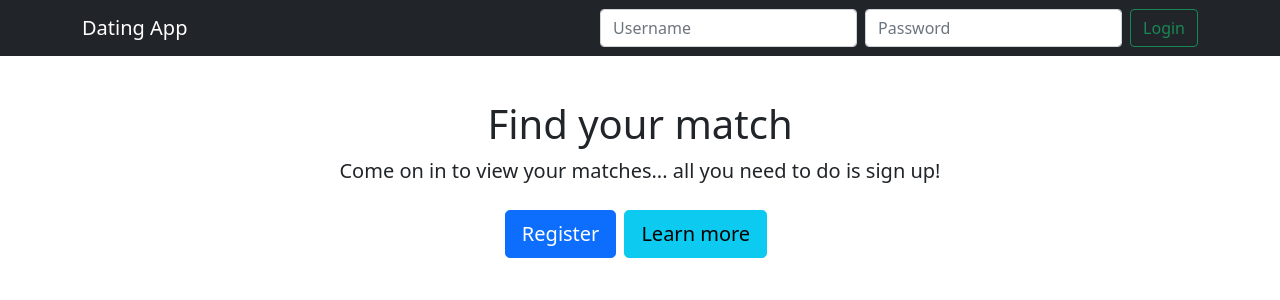
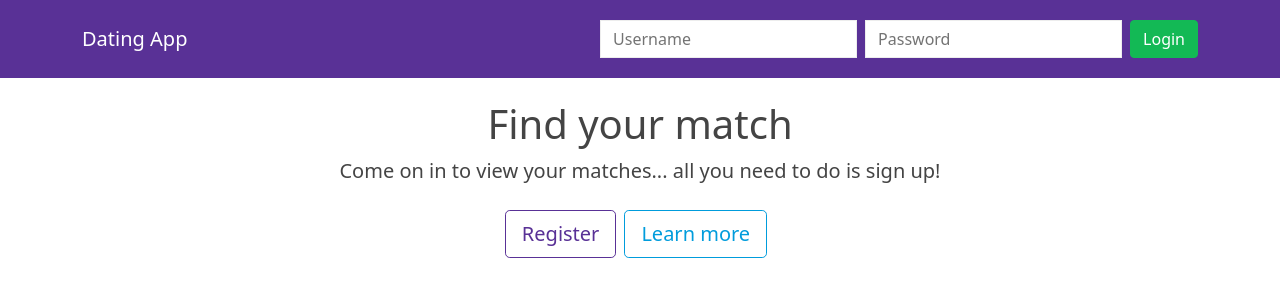
Before and after one commit to youngsunsong1/DatingApp, an Angular app in the folder client/: page / in a window 1280 px wide. Shown: the top 300 px of the page. Built offline with nearby package versions, Linux system fonts and the light colour scheme.

Commit message:
feat(client): bootstrap theme update

```diff
--- a/client/angular.json
+++ b/client/angular.json
@@ -29,6 +29,7 @@
             "styles": [
               "./node_modules/ngx-bootstrap/datepicker/bs-datepicker.css",
               "./node_modules/bootstrap/dist/css/bootstrap.min.css",
+              "node_modules/bootswatch/dist/pulse/bootstrap.css",
               "./node_modules/font-awesome/css/font-awesome.css",
               "./node_modules/ngx-toastr/toastr.css",
               "src/styles.css"
--- a/client/package.json
+++ b/client/package.json
@@ -19,6 +19,7 @@
     "@angular/platform-browser-dynamic": "~13.3.0",
     "@angular/router": "~13.3.0",
     "bootstrap": "^5.1.3",
+    "bootswatch": "^5.1.3",
     "font-awesome": "^4.7.0",
     "ngx-bootstrap": "^8.0.0",
     "ngx-toastr": "^14.2.4",
--- a/client/src/app/home/home.component.html
+++ b/client/src/app/home/home.component.html
@@ -3,8 +3,8 @@
     <h1>Find your match</h1>
     <p class="lead">Come on in to view your matches... all you need to do is sign up!</p>
     <div class="text-center">
-      <button (click)="registerToggle()" class="btn btn-primary btn-lg">Register</button>
-      <button class="btn btn-info btn-lg m-2">Learn more</button>
+      <button (click)="registerToggle()" class="btn btn-outline-primary btn-lg">Register</button>
+      <button class="btn btn-outline-info btn-lg m-2">Learn more</button>
     </div>
   </div>
 
--- a/client/src/app/nav/nav.component.html
+++ b/client/src/app/nav/nav.component.html
@@ -1,4 +1,4 @@
-<nav class="navbar navbar-expand-md navbar-dark fixed-top bg-dark">
+<nav class="navbar navbar-expand-md navbar-dark fixed-top bg-primary">
   <div class="container">
       <a class="navbar-brand" routerLink="/">Dating App</a>
         <ul class="navbar-nav me-auto mb-2 mb-md-0">
@@ -15,8 +15,8 @@
           </ng-container>
         </ul>
 
-    <div class="dropdown" *ngIf="accountService.currentUser$ | async" dropdown>
-      <a class="dropdown-toggle text-light" dropdownToggle>Welcome user</a>
+    <div class="dropdown" *ngIf="(accountService.currentUser$ | async) as user" dropdown>
+      <a class="dropdown-toggle text-light" dropdownToggle>Welcome {{user.username | titlecase}}</a>
       <div class="dropdown-menu mt-3" *dropdownMenu>
         <a class="dropdown-item">Edit Profile</a>
         <div class="dropdown-divider"></div>
@@ -37,7 +37,7 @@
             class="form-control me-2"
             type="password"
             placeholder="Password">
-          <button class="btn btn-outline-success" type="submit">Login</button>
+          <button class="btn btn-success" type="submit">Login</button>
         </form>
   </div>
 </nav>
--- a/client/src/app/register/register.component.html
+++ b/client/src/app/register/register.component.html
@@ -8,7 +8,7 @@
     <input type="password" class="form-control" name="password" [(ngModel)]="model.password" placeholder="Password">
   </div>
   <div class="form-group text-center">
-    <button class="btn btn-success m-2" type="submit">Register</button>
-    <button class="btn btn-secondary m-2" (click)="cancel()" type="button">Cancel</button>
+    <button class="btn btn-outline-success m-2" type="submit">Register</button>
+    <button class="btn btn-outline-danger m-2" (click)="cancel()" type="button">Cancel</button>
   </div>
 </form>
```
Also changed, not shown: 1 other file (tests, documents, lock files or other folders).
